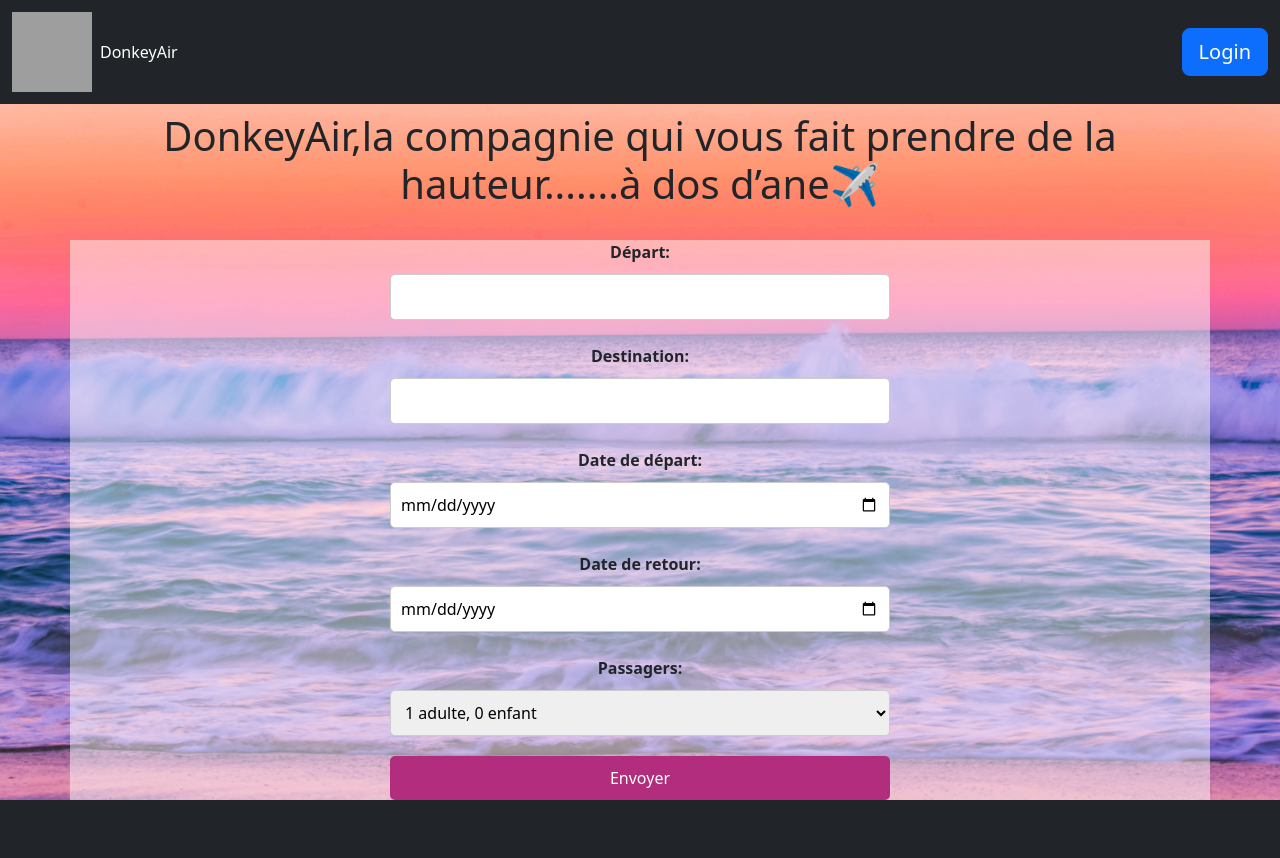
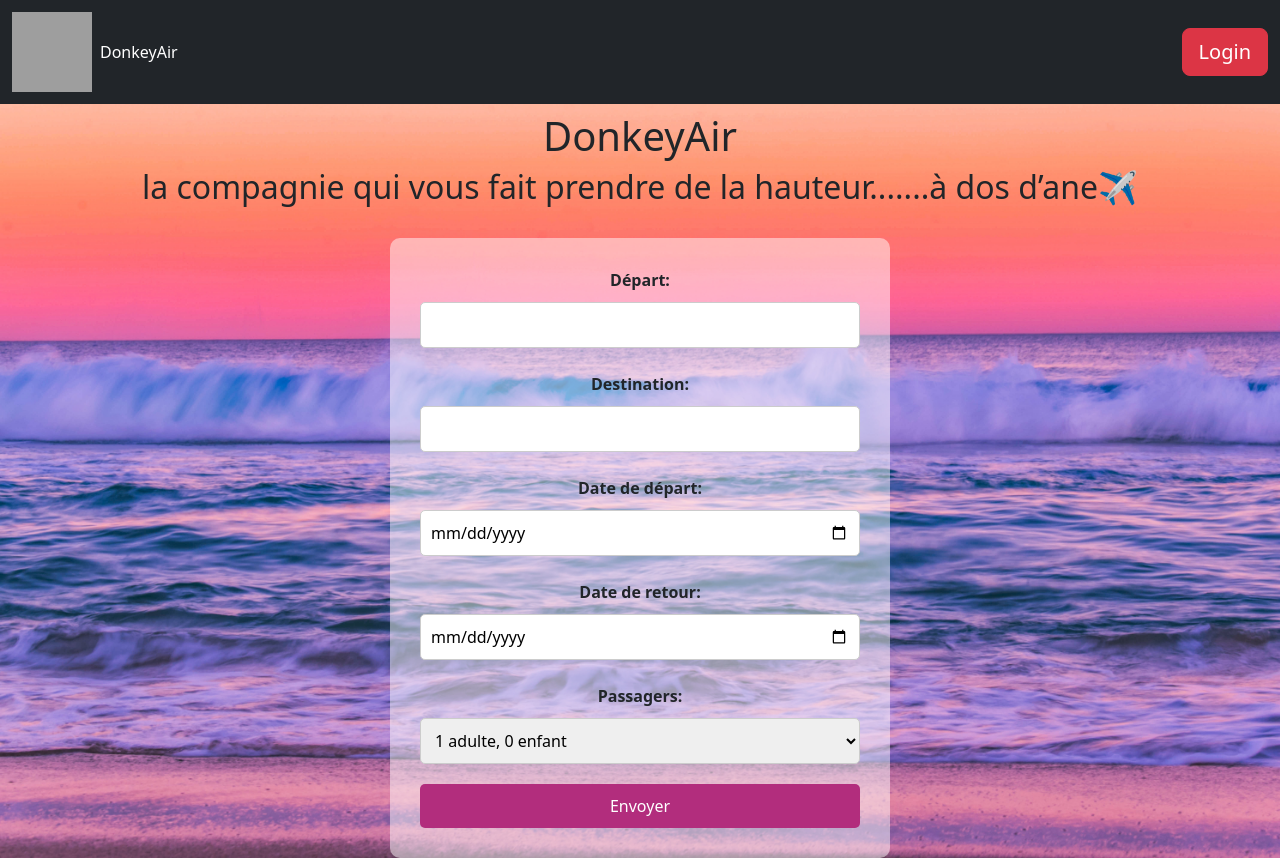
Before and after one commit to MarinePayet/DonkeyAir, a PHP site: page /homepage.php in a window 1280 px wide. Before the commit the page ends 800 px from the top, so only its background shows below. Run offline with PHP 8.4, Linux system fonts and the light colour scheme; grey boxes are pictures that could not be loaded.

Commit message:
final home

```diff
--- a/myphp/footer.php
+++ b/myphp/footer.php
@@ -1,5 +1,8 @@
     <script src="https://cdn.jsdelivr.net/npm/bootstrap@5.3.0-alpha3/dist/js/bootstrap.bundle.min.js" integrity="sha384-ENjdO4Dr2bkBIFxQpeoTz1HIcje39Wm4jDKdf19U8gI4ddQ3GYNS7NTKfAdVQSZe" crossorigin="anonymous">
- </script>
- </body>
+    </script>
+    </body>
+    <footer>
 
- </html>
+    </footer>
+
+    </html>
--- a/myphp/header.php
+++ b/myphp/header.php
@@ -26,7 +26,8 @@
                 <p class="fw-bold"></p>
             </div>
             <div class="align-self-center">
-                <div class="p-2"><a class="btn btn-primary btn-lg" href="login.php" role="button">Login</a></div>
+                <div class="p-2"><a class="btn btn-danger
+                 btn-lg" href="login.php" role="button">Login</a></div>
             </div>
 
         </div>
--- a/myphp/homepage.php
+++ b/myphp/homepage.php
@@ -31,7 +31,8 @@ require_once 'config.php'; ?>
 
             <div class="col">
 
-            <h1 class="titre"> DonkeyAir,la compagnie qui vous fait prendre de la hauteur.......à dos d’ane✈</h1>
+                <h1 class="titre">DonkeyAir</h1>
+                <h2 class="slogan">la compagnie qui vous fait prendre de la hauteur.......à dos d’ane✈</h2>
             </div>
 
         </div>
@@ -62,18 +63,4 @@ require_once 'config.php'; ?>
             <input type="submit" value="Envoyer">
 
         </form>
-
      </div>
-
-
-
-
-
-
-
-
-
-
-
-
-</div>
--- a/myphp/style.css
+++ b/myphp/style.css
@@ -96,4 +96,7 @@ form {
 .container-lg{
 
   background-color: #ffffff7a;
+  border-radius: 10px;
+  width: 500px;
+  padding: 30px;
 }
```
Lines whose indentation alone changed are shown as unchanged.
